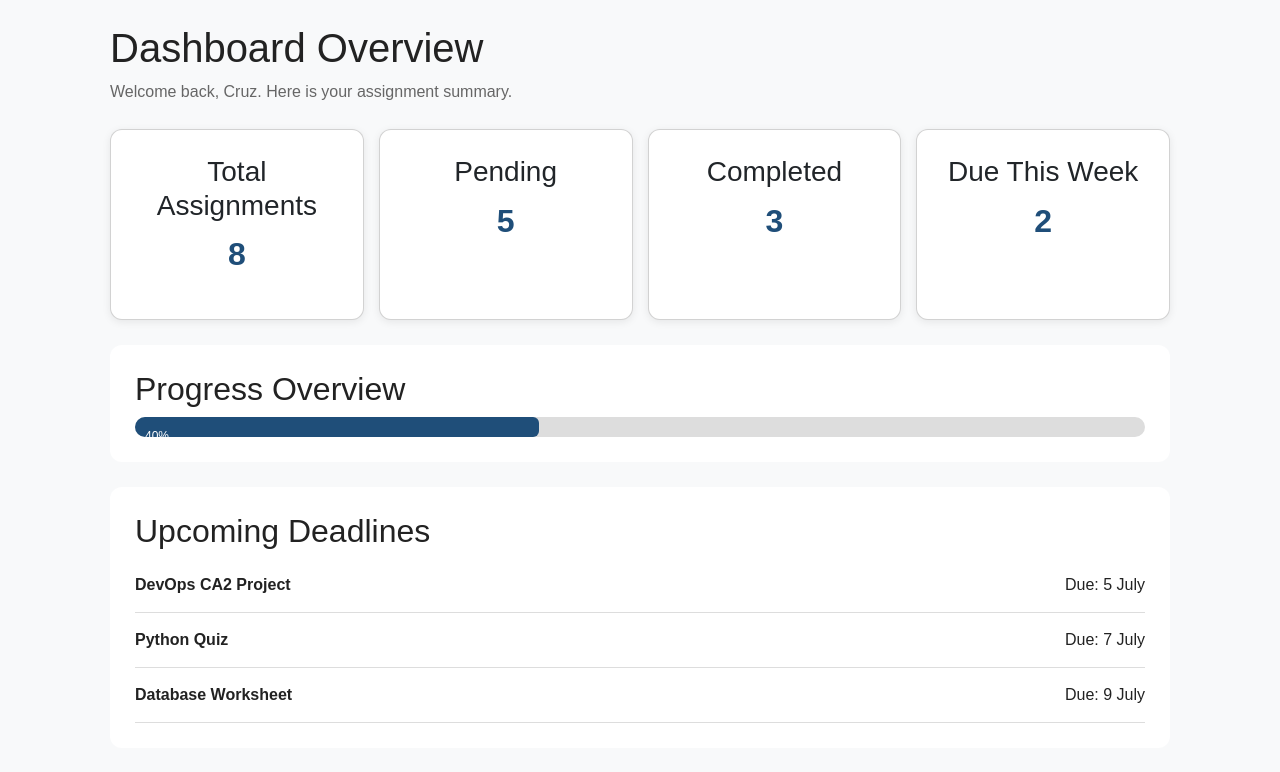
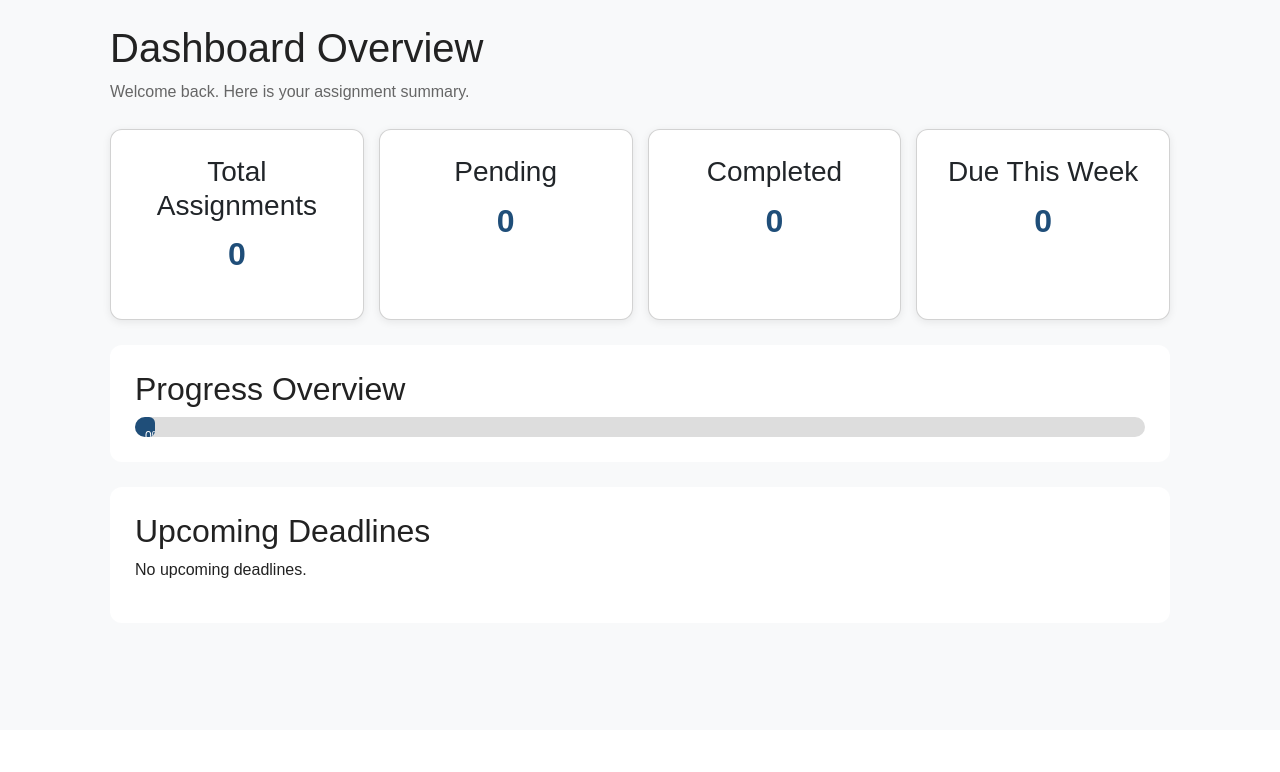
Before and after one commit to shawnlee1802/Team3-AssignmentTask-Project, a Flask app: page /dashboard in a window 1280 px wide. Shown: the part 70-842 px from the top of the page. After the commit the page ends 648 px from the top, so only its background shows below. Run offline with Flask 3, Linux system fonts and the light colour scheme; data that the repository does not hold is empty.

Commit message:
Implement dashboard overview

```diff
--- a/app.py
+++ b/app.py
@@ -86,7 +86,36 @@ def index():
 
 @app.route("/dashboard")
 def dashboard():
-    return render_template("dashboard.html")
+    today = date.today()
+    next_week = today + timedelta(days=7)
+
+    assignments = Assignment.query.all()
+
+    total = len(assignments)
+    completed = sum(1 for a in assignments if a.status == "Completed")
+    pending = total - completed
+
+    due_this_week = sum(
+        1 for a in assignments
+        if a.due_date and today <= a.due_date <= next_week and a.status != "Completed"
+    )
+
+    upcoming = sorted(
+        [a for a in assignments if a.due_date and a.due_date >= today and a.status != "Completed"],
+        key=lambda a: a.due_date
+    )[:5]
+
+    progress = int((completed / total) * 100) if total > 0 else 0
+
+    return render_template(
+        "dashboard.html",
+        total_assignments=total,
+        pending_assignments=pending,
+        completed_assignments=completed,
+        due_this_week=due_this_week,
+        upcoming_deadlines=upcoming,
+        progress_percentage=progress
+    )
 
 @app.route("/assignments")
 def assignments():
--- a/templates/dashboard.html
+++ b/templates/dashboard.html
@@ -3,54 +3,52 @@
 {% block content %}
 
 <h1>Dashboard Overview</h1>
-<p class="subtitle">Welcome back, Cruz. Here is your assignment summary.</p>
+<p class="subtitle">Welcome back. Here is your assignment summary.</p>
 
 <div class="cards">
     <div class="card">
         <h3>Total Assignments</h3>
-        <p>8</p>
+        <p>{{ total_assignments }}</p>
     </div>
 
     <div class="card">
         <h3>Pending</h3>
-        <p>5</p>
+        <p>{{ pending_assignments }}</p>
     </div>
 
     <div class="card">
         <h3>Completed</h3>
-        <p>3</p>
+        <p>{{ completed_assignments }}</p>
     </div>
 
     <div class="card">
         <h3>Due This Week</h3>
-        <p>2</p>
+        <p>{{ due_this_week }}</p>
     </div>
 </div>
 
 <div class="section">
     <h2>Progress Overview</h2>
     <div class="progress-bar">
-        <div class="progress" style="width: 40%;">40%</div>
+        <div class="progress" style="width: {{ progress_percentage }}%;">
+            {{ progress_percentage }}%
+        </div>
     </div>
 </div>
 
 <div class="section">
     <h2>Upcoming Deadlines</h2>
 
-    <div class="deadline">
-        <strong>DevOps CA2 Project</strong>
-        <span>Due: 5 July</span>
-    </div>
-
-    <div class="deadline">
-        <strong>Python Quiz</strong>
-        <span>Due: 7 July</span>
-    </div>
-
-    <div class="deadline">
-        <strong>Database Worksheet</strong>
-        <span>Due: 9 July</span>
-    </div>
+    {% if upcoming_deadlines %}
+        {% for assignment in upcoming_deadlines %}
+            <div class="deadline">
+                <strong>{{ assignment.assignment_title }}</strong>
+                <span>{{ assignment.module_name }} | Due: {{ assignment.due_date }}</span>
+            </div>
+        {% endfor %}
+    {% else %}
+        <p>No upcoming deadlines.</p>
+    {% endif %}
 </div>
 
 {% endblock %}
```
